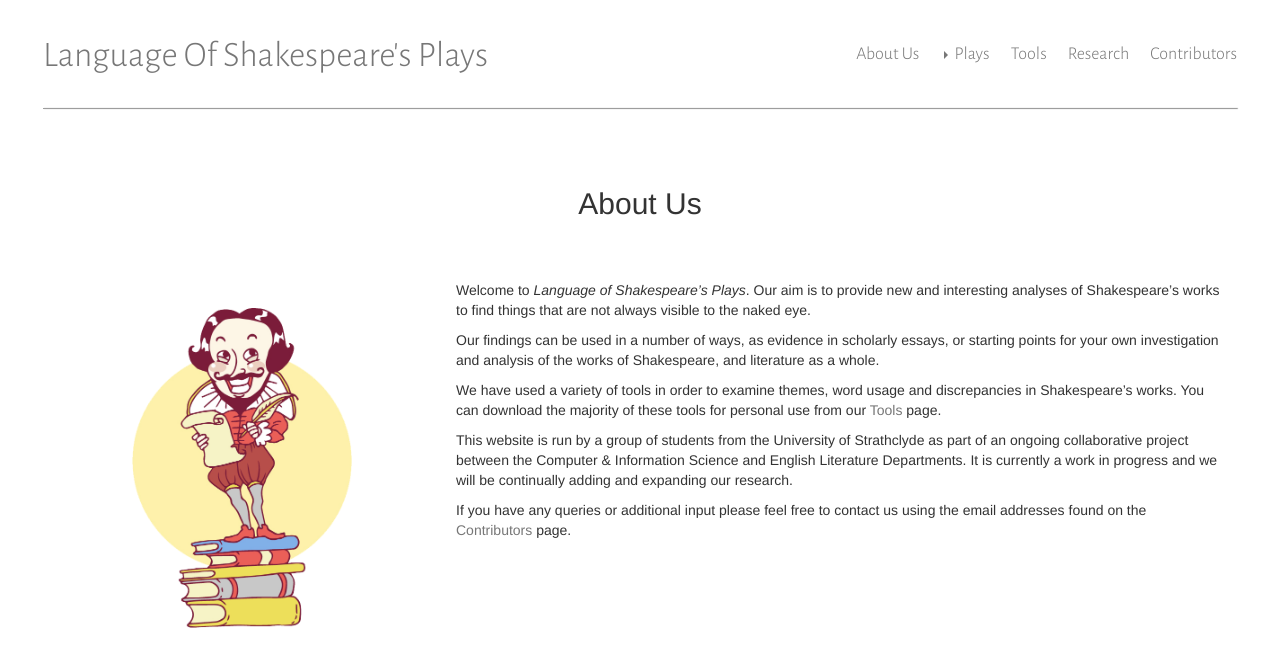
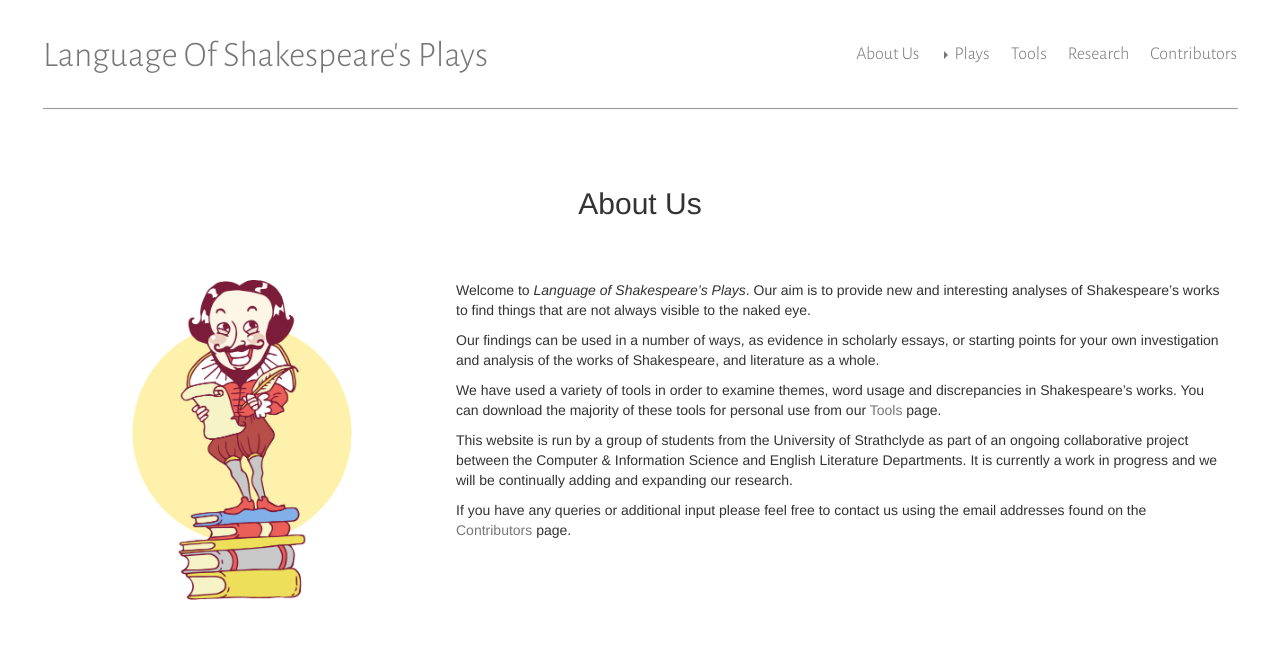
Before and after one commit to iahmed0/SU-LOSP.github.io, a Jekyll site: the page built from index.md, in a window 1280 px wide. Shown: the top 667 px of the page. Built offline with Jekyll 4.4.1, drawn with Linux system fonts in a browser that asks for light colours.

Commit message:
Do not add vertical margin to images

```diff
--- a/assets/css/main.scss
+++ b/assets/css/main.scss
@@ -221,7 +221,6 @@ article {
 
         & img {
             width: 100%;
-            margin: 2em 0 2em 0;
             padding: 0 20% 0 20%;
         }
 
```
